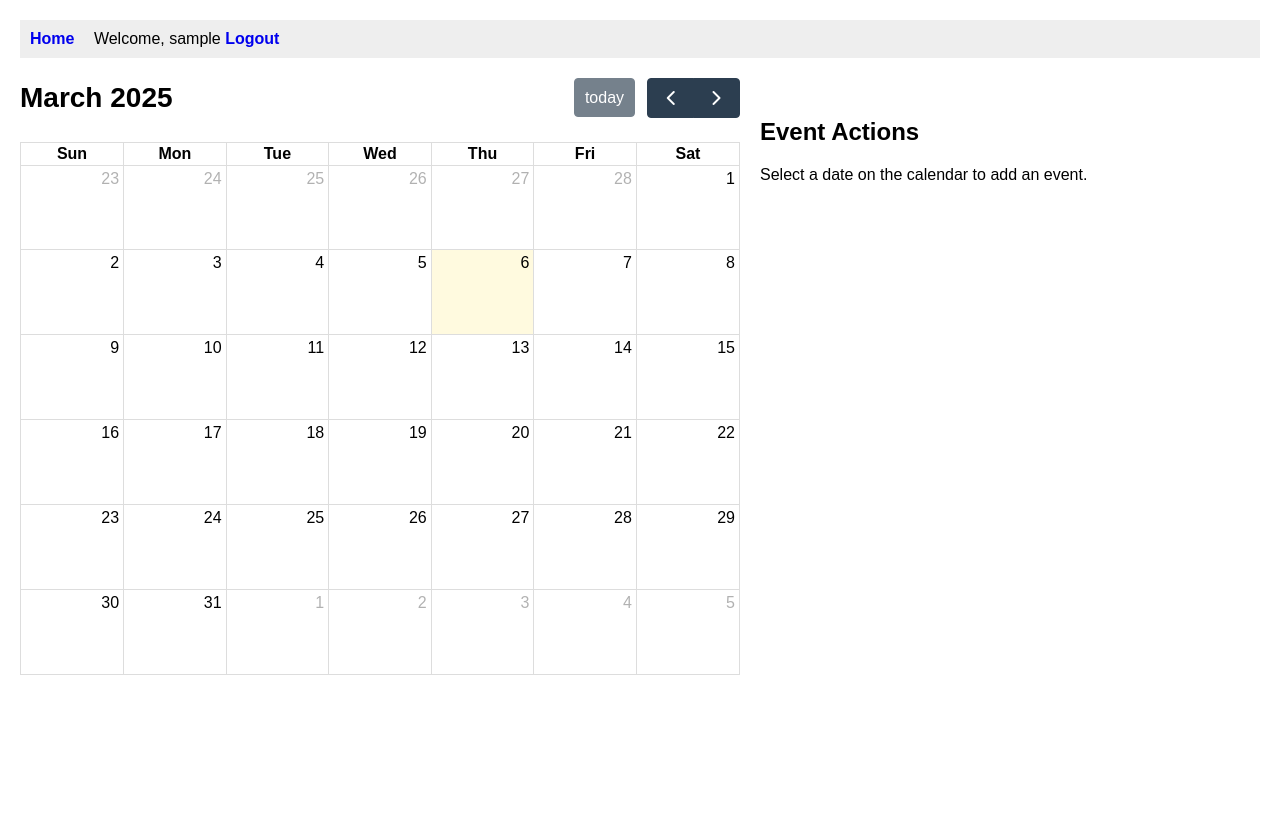
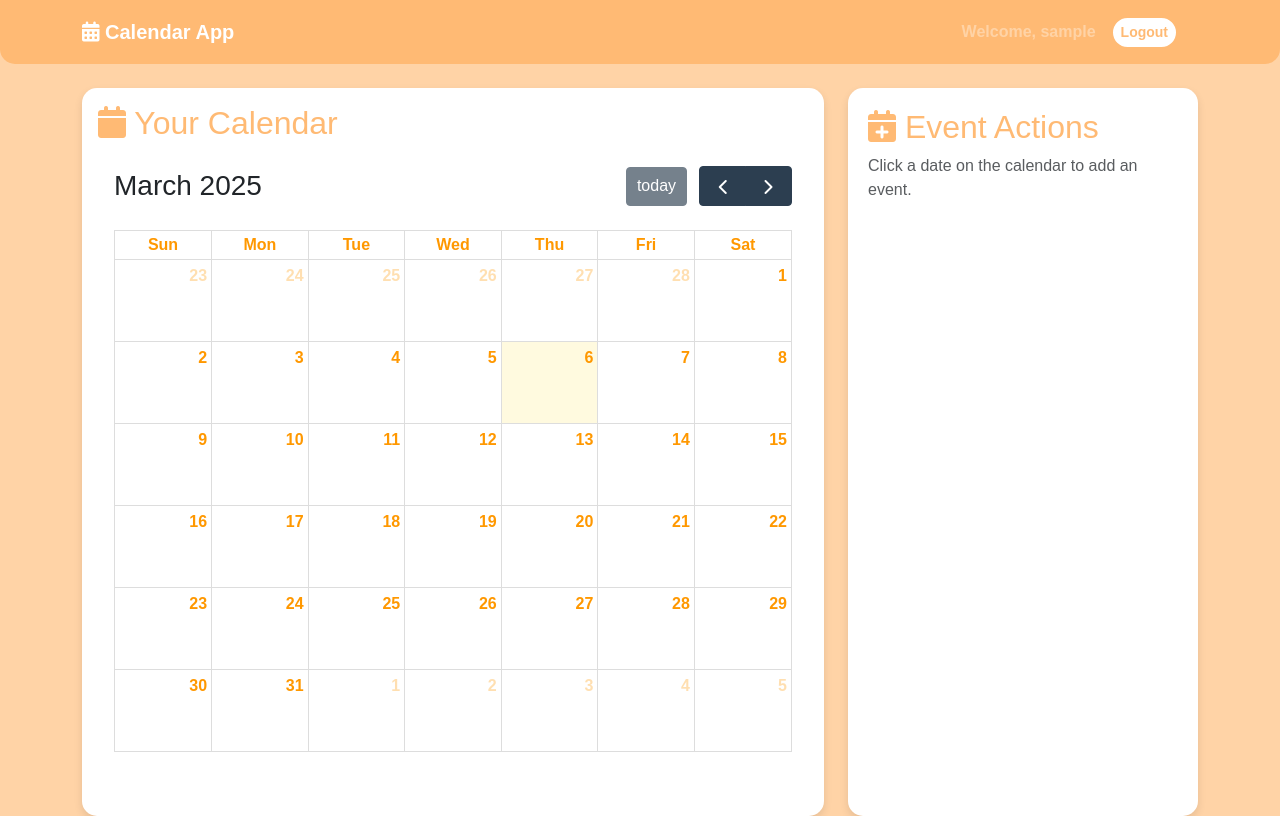
Before and after one commit to ecek01/django-crud-app-project, a Django app: page /events/ in a window 1280 px wide. Before the commit the page ends 675 px from the top, so only its background shows below. Run offline with Django 5.2, Linux system fonts and the light colour scheme; a user stored in the database is signed in; tables that the repository leaves empty hold one stand-in row (values such as "Sample post"); lists and menus that the app fills with data are empty.

Commit message:
some color and design, ui

```diff
--- a/events/templates/base.html
+++ b/events/templates/base.html
@@ -1,39 +1,167 @@
 <!DOCTYPE html>
 <html lang="en">
 <head>
-<!-- FullCalendar CSS -->
-<link rel="stylesheet" href="https://cdn.jsdelivr.net/npm/fullcalendar@5.11.3/main.min.css">
-
-<!-- FullCalendar JS -->
-<script src="https://cdn.jsdelivr.net/npm/fullcalendar@5.11.3/main.min.js"></script>
-<script src="https://cdn.jsdelivr.net/npm/fullcalendar@5.11.3/locales-all.min.js"></script>
-
     <meta charset="UTF-8">
     <meta name="viewport" content="width=device-width, initial-scale=1.0">
     <title>Calendar To-Do App</title>
+
+    <!-- Bootstrap CSS -->
+    <link href="https://cdn.jsdelivr.net/npm/bootstrap@5.3.0/dist/css/bootstrap.min.css" rel="stylesheet">
+
+    <!-- FullCalendar CSS (✅ Make sure this is included) -->
+    <link rel="stylesheet" href="https://cdn.jsdelivr.net/npm/fullcalendar@5.11.3/main.min.css">
+
+    <!-- Font Awesome for Icons -->
+    <link rel="stylesheet" href="https://cdnjs.cloudflare.com/ajax/libs/font-awesome/6.0.0/css/all.min.css">
+
+    <!-- Custom Styles -->
     <style>
-        body { font-family: Arial, sans-serif; margin: 20px; }
-        nav { background: #eee; padding: 10px; margin-bottom: 20px; }
-        nav a { margin-right: 15px; text-decoration: none; font-weight: bold; }
+        :root {
+            --primary-color: #FFBA74;  /* Pink Theme */
+            --secondary-color: #FFD166;
+            --bg-color: #FFD3A6;
+            --text-color: #333;
+            --event-bg: #FFFFFF;
+        }
+
+        body {
+            font-family: 'Poppins', sans-serif;
+            background-color: var(--bg-color);
+        }
+
+        .navbar {
+            background: var(--primary-color);
+            padding: 12px;
+            border-radius: 0px 0px 15px 15px;
+        }
+
+        .navbar a {
+            color: white;
+            margin-right: 20px;
+            text-decoration: none;
+            font-weight: bold;
+        }
+
+        .btn-custom {
+            border-radius: 25px;
+            font-weight: 600;
+            transition: all 0.3s ease;
+        }
+
+        .btn-custom:hover {
+            opacity: 0.9;
+            transform: scale(1.05);
+        }
+
+        .event-details {
+            background: var(--event-bg);
+            padding: 20px;
+            border-radius: 15px;
+            box-shadow: 0px 4px 8px rgba(0, 0, 0, 0.1);
+        }
+
+        .rounded-card {
+            border-radius: 15px;
+            padding: 15px;
+            background: white;
+            box-shadow: 0px 4px 8px rgba(0, 0, 0, 0.1);
+        }
+
+        .user-info {
+            display: flex;
+            align-items: center;
+            gap: 15px;  /* ✅ Added spacing between "Welcome, [user]" and Logout */
+        }
+
+        .btn-custom {
+        border-radius: 25px;
+        font-weight: 600;
+        transition: all 0.3s ease;
+        color: var(--primary-color) !important;  /* ✅ Make text pink */
+        border: 2px solid var(--primary-color);  /* ✅ Pink border */
+        background: white;  /* ✅ White background */
+    }
+
+    .btn-custom:hover {
+        background: var(--primary-color);  /* ✅ Pink background on hover */
+        color: white !important;  /* ✅ Text turns white on hover */
+    }
+
+        /* ✅ Keep Edit button yellow */
+        .btn-edit {
+        background-color: #FFD166 !important;  /* Yellow */
+        color: black !important;  /* Black text */
+        border-radius: 8px;
+        font-weight: bold;
+    }
+
+    .btn-edit:hover {
+        background-color: #E6B800 !important;  /* Darker yellow on hover */
+    }
+
+    /* ✅ Keep Delete button red */
+    .btn-delete {
+        background-color: #FF5733 !important;  /* Red */
+        color: white !important;
+        border-radius: 8px;
+        font-weight: bold;
+    }
+
+    .btn-delete:hover {
+        background-color: #CC4422 !important;  /* Darker red on hover */
+    }
+
+    .text-orange {
+        color: #FFBA74 !important;  /* ✅ Softer Orange for Headers */
+    }
+
+    .text-soft-orange {
+        color: #FFD3A6 !important;  /* ✅ Light Orange for Event Titles & Important Info */
+        font-weight: bold;
+    }
+
     </style>
 </head>
 <body>
 
-<nav>
-    <a href="{% url 'event_list' %}">Home</a>
-
-    {% if user.is_authenticated %}
-        <span>Welcome, {{ user.username }}</span>
-        <a href="{% url 'logout' %}">Logout</a>
-    {% else %}
-        <a href="{% url 'login' %}">Login</a>
-        <a href="{% url 'register' %}">Register</a>
-    {% endif %}
+<!-- Navigation Bar -->
+<nav class="navbar navbar-expand-lg">
+    <div class="container">
+        <a class="navbar-brand text-white" href="{% url 'event_list' %}">
+            <i class="fa-solid fa-calendar-days"></i> Calendar App
+        </a>
+        <div class="collapse navbar-collapse">
+            <ul class="navbar-nav ms-auto">
+                {% if user.is_authenticated %}
+                    <li class="nav-item user-info">
+                        <span class="navbar-text text-soft-orange">Welcome, {{ user.username }}</span>
+                        <a class="btn btn-light btn-sm btn-custom" href="{% url 'logout' %}">Logout</a>
+                    </li>
+                {% else %}
+                    <li class="nav-item">
+                        <a class="btn btn-light btn-sm btn-custom" href="{% url 'login' %}">Login</a>
+                    </li>
+                    <li class="nav-item">
+                        <a class="btn btn-light btn-sm btn-custom" href="{% url 'register' %}">Register</a>
+                    </li>
+                {% endif %}
+            </ul>
+        </div>
+    </div>
 </nav>
 
-{% block content %}
-<!-- Page content will go here -->
-{% endblock %}
+<!-- Page Content -->
+<div class="container mt-4">
+    {% block content %}
+    {% endblock %}
+</div>
+
+<!-- FullCalendar JS (✅ Ensures FullCalendar loads before usage) -->
+<script src="https://cdn.jsdelivr.net/npm/fullcalendar@5.11.3/main.min.js"></script>
+<script src="https://cdn.jsdelivr.net/npm/fullcalendar@5.11.3/locales-all.min.js"></script>
+
+<!-- Bootstrap JS -->
+<script src="https://cdn.jsdelivr.net/npm/bootstrap@5.3.0/dist/js/bootstrap.bundle.min.js"></script>
 
 </body>
 </html>
--- a/events/templates/events/event_list.html
+++ b/events/templates/events/event_list.html
@@ -1,17 +1,18 @@
 {% extends 'base.html' %}
 
 {% block content %}
-<div style="display: flex;">
+<div class="d-flex gap-4">
     <!-- Left: Calendar -->
-    <div style="width: 60%;">
-        <div id="calendar"></div>
+    <div class="flex-grow-1 rounded-card p-3">
+        <h2 class="text-orange"><i class="fa-solid fa-calendar text-orange"></i> Your Calendar</h2>
+        <div id="calendar" class="p-3" style="min-height: 650px;"></div>  <!-- ✅ Calendar now fully visible -->
     </div>
 
-    <!-- Right: Event Details & Actions -->
-    <div style="width: 40%; padding: 20px;">
-        <h2>Event Actions</h2>
+    <!-- Right: Event Details & Actions (✅ Made this wider) -->
+    <div class="event-details" style="width: 30%;">  <!-- ✅ Increased width -->
+        <h2 class="text-orange"><i class="fa-solid fa-calendar-plus text-orange"></i> Event Actions</h2>
         <div id="event-form">
-            <p>Select a date on the calendar to add an event.</p>
+            <p class="text-muted">Click a date on the calendar to add an event.</p>
         </div>
     </div>
 </div>
@@ -19,17 +20,24 @@
 <!-- FullCalendar Initialization Script -->
 <script>
 document.addEventListener('DOMContentLoaded', function() {
+    if (typeof FullCalendar === 'undefined') {
+        console.error("FullCalendar failed to load. Check your script sources.");
+        return;
+    }
+
     var calendarEl = document.getElementById('calendar');
 
     var calendar = new FullCalendar.Calendar(calendarEl, {
         initialView: 'dayGridMonth',
+        height: "auto",
+        contentHeight: 650,
         selectable: true,
-        editable: true,  // ✅ Enable dragging & resizing
-        eventStartEditable: true,  // ✅ Allows changing event start date
-        eventDrop: function(info) {  // ✅ Triggers when event is moved
+        editable: true,
+        eventStartEditable: true,
+        eventDrop: function(info) {
             updateEventDate(info.event);
         },
-        events: '/events/api/',  // ✅ Fetch events with colors
+        events: '/events/api/',
         dateClick: function(info) {
             showEventForm(info.dateStr);
         },
@@ -38,33 +46,47 @@ document.addEventListener('DOMContentLoaded', function() {
         },
         eventDidMount: function(info) {
             info.el.style.backgroundColor = info.event.extendedProps.color;
+            info.el.style.borderRadius = "8px";  // ✅ Rounded event blocks
+        },
+        dayCellDidMount: function(info) {  // ✅ Change day and date colors to orange
+            info.el.style.color = "#FF9800";  // Orange text
         }
     });
 
     calendar.render();
 });
 
-// Function to show event creation form when clicking a date
+
+// Function to show event creation form
 function showEventForm(date) {
     document.getElementById('event-form').innerHTML = `
-        <h3>Add Event on ${date}</h3>
-        <form method="POST" action="{% url 'event_create' %}">
+        <h3 class="text-soft-orange"><i class="fa-solid fa-pen text-soft-orange"></i> Add Event on ${date}</h3>
+        <form method="POST" action="{% url 'event_create' %}" class="mt-3">
             {% csrf_token %}
             <input type="hidden" name="date" value="${date}">
-            <label>Title:</label><br>
-            <input type="text" name="title" required><br>
-            <label>Time:</label><br>
-            <input type="time" name="time" required><br>
-            <label>Priority:</label><br>
-            <select name="priority">
+            <div class="mb-3">
+                <label class="form-label">Title:</label>
+                <input type="text" name="title" class="form-control" required>
+            </div>
+            <div class="mb-3">
+                <label class="form-label">Time:</label>
+                <input type="time" name="time" class="form-control" required>
+            </div>
+            <div class="mb-3">
+                <label class="form-label">Priority:</label>
+                <select name="priority" class="form-select">
                     <option value="High">High</option>
                     <option value="Medium">Medium</option>
                     <option value="Low">Low</option>
-            </select><br>
-            <label>Notes:</label><br>
-            <textarea name="notes" rows="3" cols="40"></textarea><br><br>
-            <label>Color:</label><br>
-            <select name="color">
+                </select>
+            </div>
+            <div class="mb-3">
+                <label class="form-label">Notes:</label>
+                <textarea name="notes" class="form-control" rows="3"></textarea>
+            </div>
+            <div class="mb-3">
+                <label class="form-label">Color:</label>
+                <select name="color" class="form-select">
                     <option value="#FF5733">Red</option>
                     <option value="#33FF57">Green</option>
                     <option value="#3357FF">Blue</option>
@@ -72,96 +94,58 @@ function showEventForm(date) {
                     <option value="#FFC300">Yellow</option>
                     <option value="#A833FF">Purple</option>
                     <option value="#33FFF3">Cyan</option>
-            </select><br><br>
-            <button type="submit">Save</button>
+                </select>
+            </div>
+            <button type="submit" class="btn btn-primary btn-custom"><i class="fa-solid fa-save"></i> Save</button>
         </form>
     `;
 }
 
-// Function to show event details (without editing)
+// Function to show event details
 function showEventDetails(event) {
     document.getElementById('event-form').innerHTML = `
-        <h3>${event.title}</h3>
+        <h3 class="text-soft-orange"><i class="fa-solid fa-info-circle text-soft-orange"></i> ${event.title}</h3>
         <p><strong>Date:</strong> ${event.start}</p>
-        <p><strong>Time:</strong> ${event.extendedProps.time}</p>
-        <p><strong>Priority:</strong> ${event.extendedProps.priority}</p>
+        <p><strong>Time:</strong> ${event.extendedProps.time || 'Not set'}</p>
+        <p><strong>Priority:</strong> ${event.extendedProps.priority || 'Not set'}</p>
         <p><strong>Notes:</strong> ${event.extendedProps.notes || 'No notes added'}</p>
-        <a href="/events/${event.id}/edit/"><button>Edit</button></a>
-        <form method="POST" action="/events/${event.id}/delete/" style="margin-top: 10px;">
+        <a href="/events/${event.id}/edit/" class="btn btn-edit"><i class="fa-solid fa-edit"></i> Edit</a>
+        <form method="POST" action="/events/${event.id}/delete/" class="mt-2">
             {% csrf_token %}
-            <button type="submit" style="background-color: red; color: white;">Delete</button>
+            <button type="submit" class="btn btn-delete"><i class="fa-solid fa-trash"></i> Delete</button>
         </form>
     `;
 }
+</script>
 
-function updateEventDate(event) {
-    const csrfToken = document.querySelector('input[name="csrfmiddlewaretoken"]').value;
-
-    fetch(`/events/${event.id}/update_date/`, {
-        method: 'POST',
-        headers: {
-            'Content-Type': 'application/json',
-            'X-CSRFToken': csrfToken  // ✅ Include CSRF token
-        },
-        body: JSON.stringify({'date': event.start.toISOString().split("T")[0]})  // Send new date
-    })
-    .then(response => {
-        if (!response.ok) {
-            throw new Error(`HTTP error! Status: ${response.status}`);
-        }
-        return response.json();
-    })
-    .then(data => {
-        if (!data.success) {
-            alert('Error updating event: ' + JSON.stringify(data.error));
-        }
-    })
-    .catch(error => console.error("AJAX Error:", error));
+<style>
+    .text-orange {
+        color: #FFBA74 !important;  /* ✅ PINK theme for headings and icons */
     }
 
-// Function to send the edited event data via AJAX
-function submitEdit(eventId) {
-    const csrfToken = document.querySelector('input[name="csrfmiddlewaretoken"]').value;  // Get CSRF token
+    /* ✅ Make calendar day numbers & weekday headers orange */
+    .fc-daygrid-day-number, .fc-col-header-cell-cushion {
+        color: #FF9800 !important;  /* Orange */
+        font-weight: bold;
+    }
 
-    const formData = {
-        'title': document.getElementById('edit-title').value,
-        'time': document.getElementById('edit-time').value,
-        'priority': document.getElementById('edit-priority').value,
-        'notes': document.getElementById('edit-notes').value,
-        'date': document.getElementById('edit-date').value  // ✅ Ensure date is sent
-    };
+    /* ✅ Increase width of the event actions sidebar */
+    .event-details {
+        width: 30%;  /* ✅ Adjusted from default smaller size */
+        min-width: 350px;  /* ✅ Ensures it does not get too narrow */
+    }
 
-    fetch(`/events/${eventId}/edit/`, {
-        method: 'POST',
-        headers: {
-            'Content-Type': 'application/json',
-            'X-CSRFToken': csrfToken  // Include CSRF token
-        },
-        body: JSON.stringify(formData)  // Send JSON
-    })
-    .then(response => {
-        if (!response.ok) {
-            throw new Error(`HTTP error! Status: ${response.status}`);
+        /* ✅ Make calendar day numbers & weekday headers orange */
+        .fc-daygrid-day-number, .fc-col-header-cell-cushion {
+        color: #FF9800 !important;  /* Orange */
+        font-weight: bold;
+        text-decoration: none !important;  /* ✅ Remove underlines */
     }
-        return response.json();
-    })
-    .then(data => {
-        if (data.success) {
-            showEventDetails({
-                id: eventId,
-                title: formData.title,
-                start: formData.date,  // ✅ Ensure date updates correctly
-                extendedProps: {
-                    time: formData.time,
-                    priority: formData.priority,
-                    notes: formData.notes
+
+    /* ✅ Ensure no underlines when hovering over days */
+    .fc-daygrid-day-number:hover, .fc-col-header-cell-cushion:hover {
+        text-decoration: none !important;
     }
-            });
-        } else {
-            alert('Error updating event: ' + JSON.stringify(data.errors || data.error));
-        }
-    })
-    .catch(error => console.error("AJAX Error:", error));
-}
-</script>
+</style>
+
 {% endblock %}
```
Lines whose indentation alone changed are shown as unchanged.
